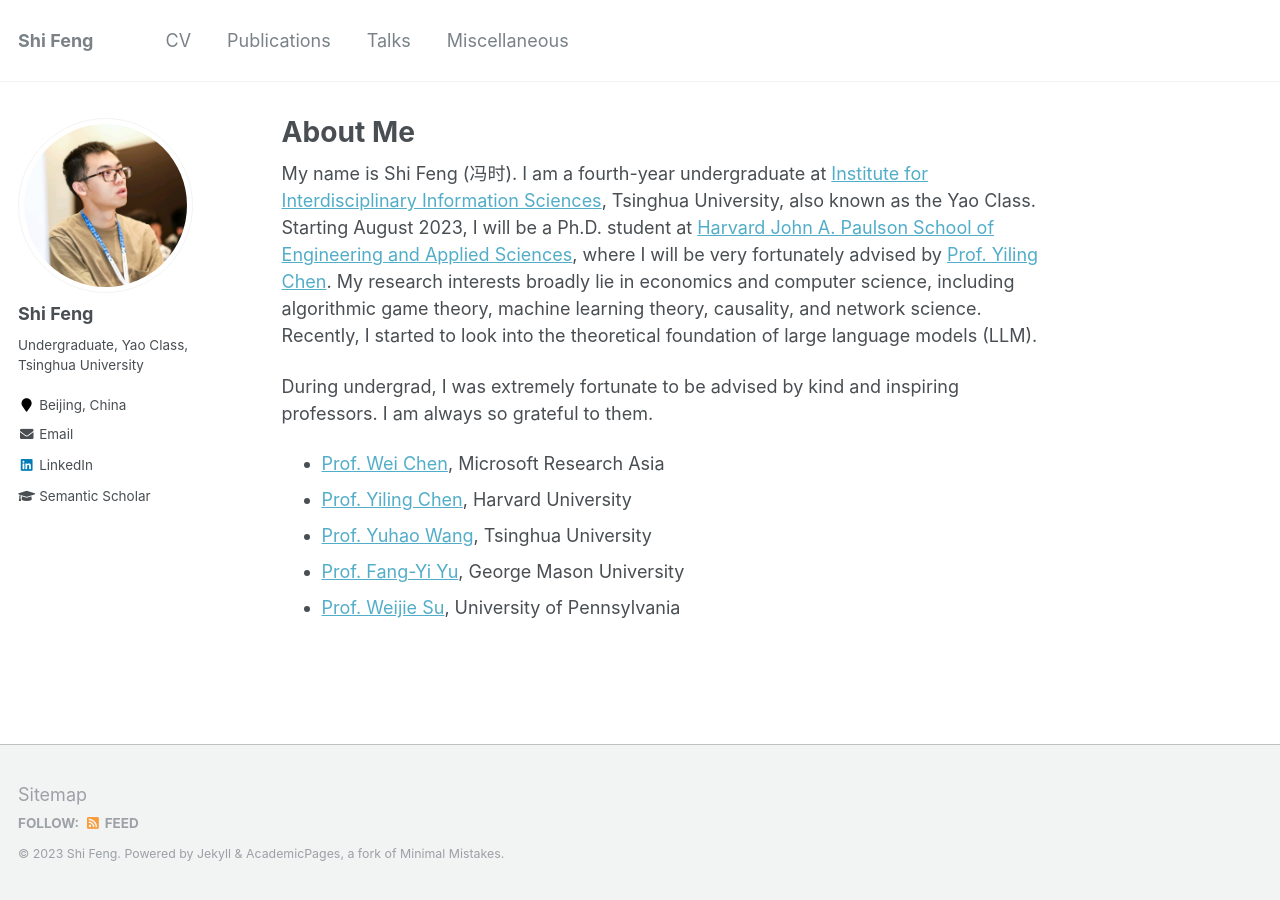
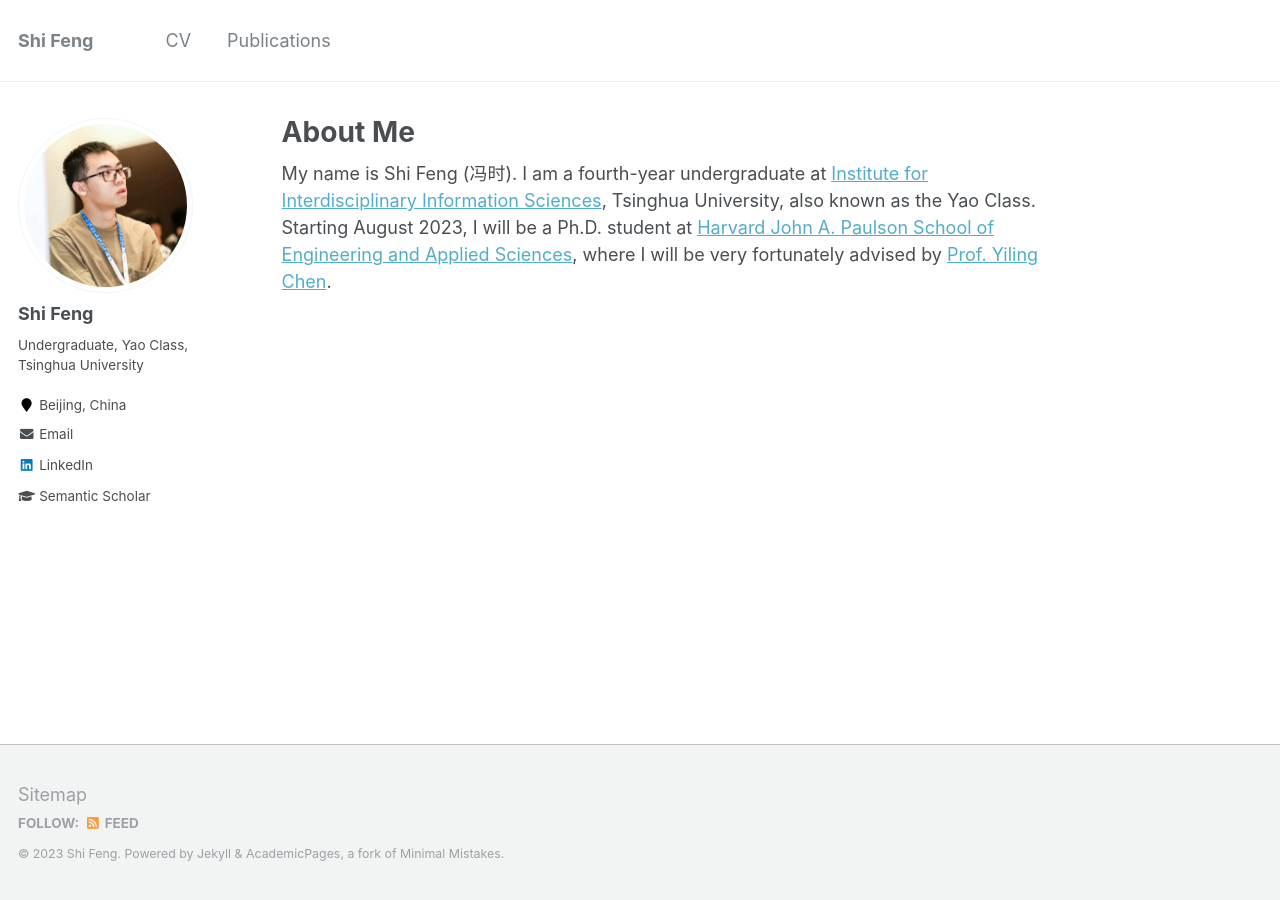
Before and after one commit to fengtony686/fengshi.link, a Jekyll site: the page built from _pages/about.md, in a window 1280 px wide. Built offline with Jekyll 4.4.1, drawn with Linux system fonts in a browser that asks for light colours.

Commit message:
for visa

```diff
--- a/_pages/about.md
+++ b/_pages/about.md
@@ -13,14 +13,16 @@
 
 <!-- I was born and raised in Hubei, a central province in China, until I came to Beijing for further education. I am a fourth-year undergraduate at [Institute for Interdisciplinary Information Sciences](https://iiis.tsinghua.edu.cn/en/), Tsinghua University, also known as the Yao Class. My research now involves algorithmic game theory, online learning, and social networks. Also, I have a broad interest in theoretical computer science, especially deep learning theory, reinforcement learning theory, and causality. -->
 
-My name is Shi Feng (冯时). I am a fourth-year undergraduate at [Institute for Interdisciplinary Information Sciences](https://iiis.tsinghua.edu.cn/en/), Tsinghua University, also known as the Yao Class. Starting August 2023, I will be a Ph.D. student at [Harvard John A. Paulson School of Engineering and Applied Sciences](https://seas.harvard.edu/), where I will be very fortunately advised by [Prof. Yiling Chen](https://yiling.seas.harvard.edu/). My research interests broadly lie in economics and computer science, including algorithmic game theory, machine learning theory, causality, and network science. Recently, I started to look into the theoretical foundation of large language models (LLM).
+My name is Shi Feng (冯时). I am a fourth-year undergraduate at [Institute for Interdisciplinary Information Sciences](https://iiis.tsinghua.edu.cn/en/), Tsinghua University, also known as the Yao Class. Starting August 2023, I will be a Ph.D. student at [Harvard John A. Paulson School of Engineering and Applied Sciences](https://seas.harvard.edu/), where I will be very fortunately advised by [Prof. Yiling Chen](https://yiling.seas.harvard.edu/).
+
+<!-- My research interests broadly lie in economics and computer science, including algorithmic game theory, machine learning theory, causality, and network science. Recently, I started to look into the theoretical foundation of large language models (LLM).
 
 During undergrad, I was extremely fortunate to be advised by kind and inspiring professors. I am always so grateful to them.
 * [Prof. Wei Chen](https://www.microsoft.com/en-us/research/people/weic/), Microsoft Research Asia
 * [Prof. Yiling Chen](https://yiling.seas.harvard.edu/), Harvard University
 * [Prof. Yuhao Wang](https://yuhaow.github.io/), Tsinghua University
 * [Prof. Fang-Yi Yu](http://www-personal.umich.edu/~fayu/), George Mason University
-* [Prof. Weijie Su](http://stat.wharton.upenn.edu/~suw/), University of Pennsylvania
+* [Prof. Weijie Su](http://stat.wharton.upenn.edu/~suw/), University of Pennsylvania -->
 
 <!-- I have been working as a Research Intern at [Microsoft Research Asia Theory Center](https://www.microsoft.com/en-us/research/group/msr-asia-theory-center/), where I was very fortunate to be advised by [Prof. Wei Chen](https://www.microsoft.com/en-us/research/people/weic/). We have done exciting works at the interface between causal inference, online learning and social networks. One of our thesis has received sole **Best Paper Award** in the 10th International Conference on Computational Data and Social Networks! -->
 
```
Also changed, not shown: _data/navigation.yml (+4 -4 lines), _pages/publications.md (+2 -2 lines).
